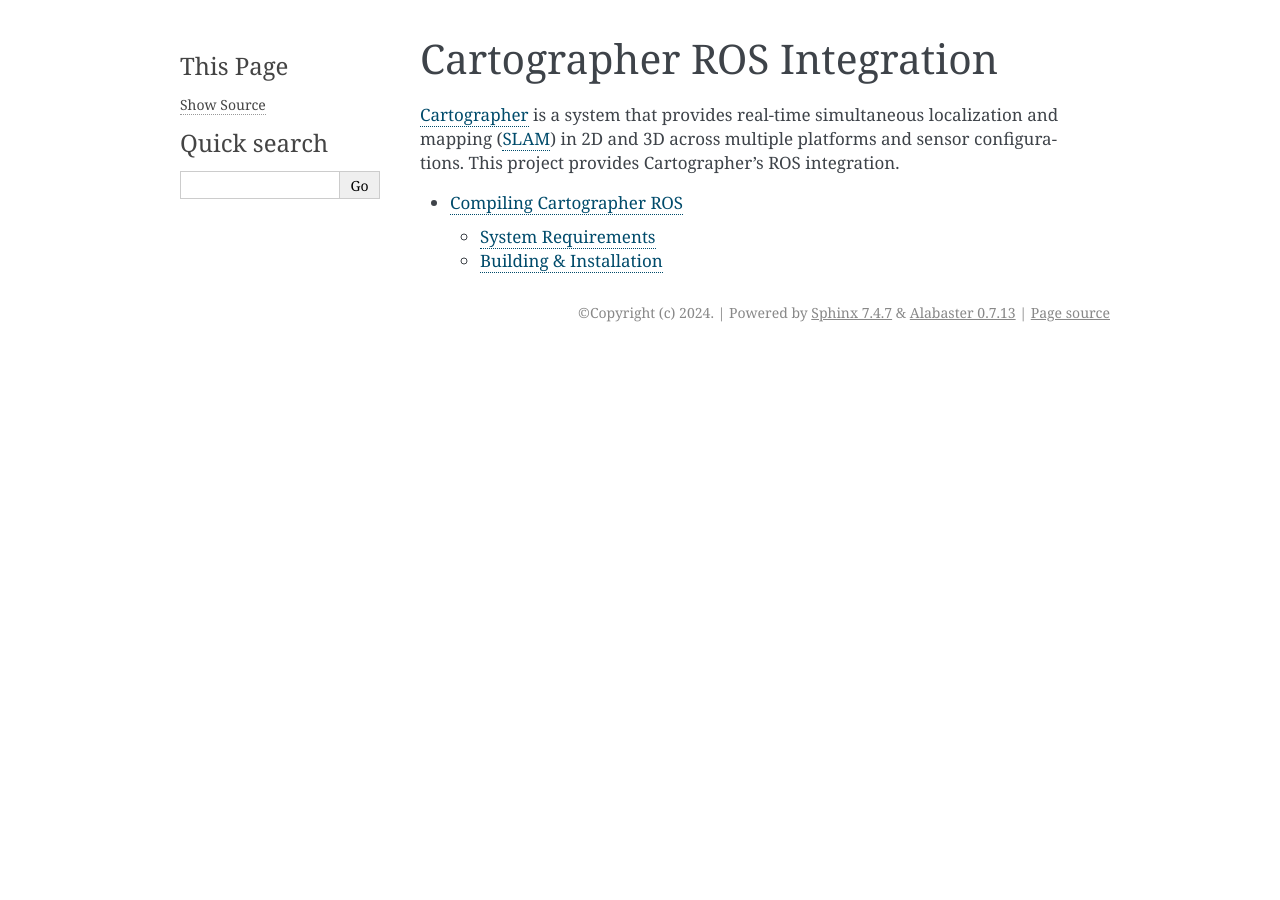
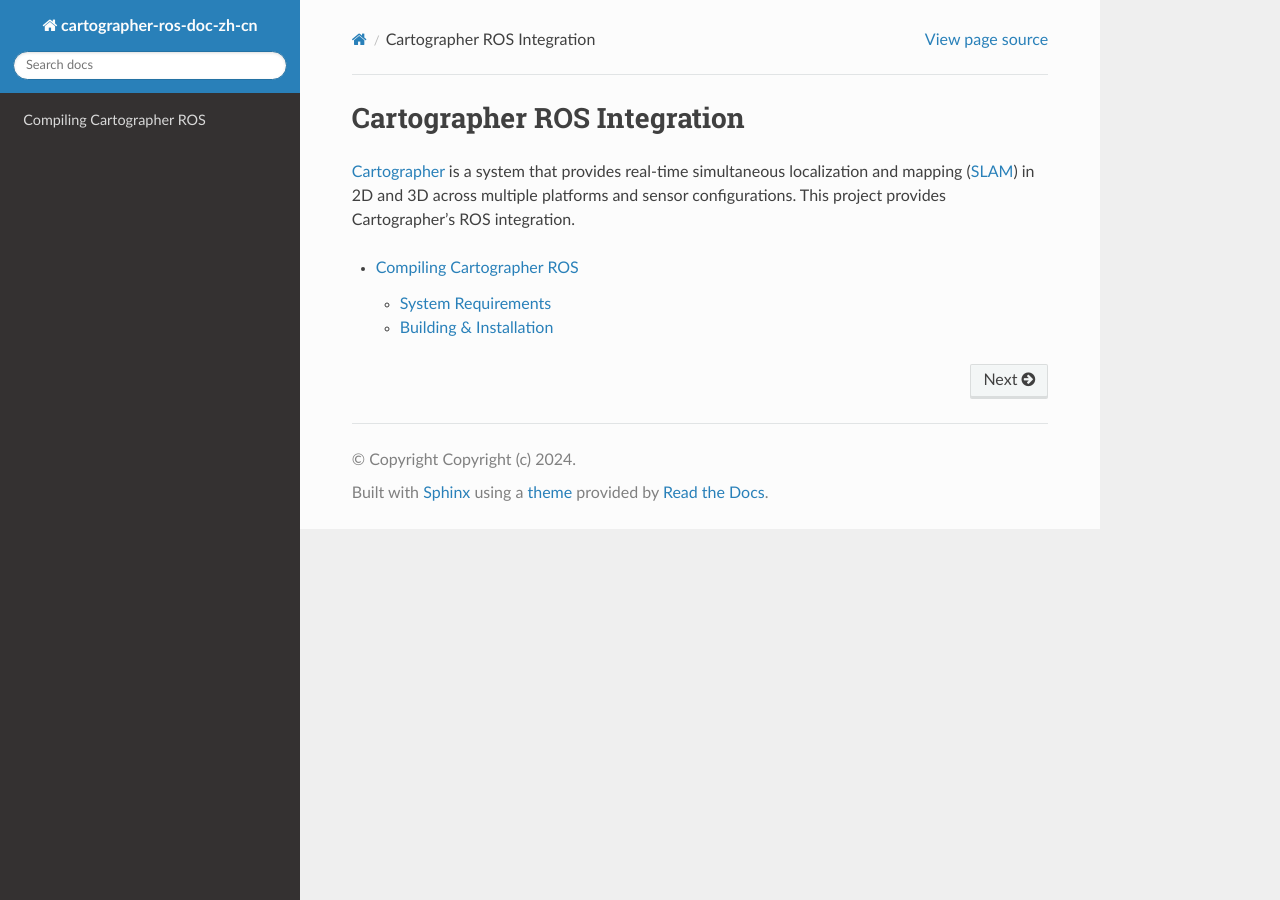
Before and after one commit to Tabbleman/cartographer-ros-doc-zh-cn, a Sphinx documentation site: the page built from docs/index.rst, in a window 1280 px wide. Built offline with Sphinx 7.4.7 and the Read the Docs theme 2.0.0, drawn with Linux system fonts in a browser that asks for light colours; pages that are not in the unit, such as notebooks, are missing from menus.

Commit message:
add requirement and update config.

```diff
--- a/docs/conf.py
+++ b/docs/conf.py
@@ -24,7 +24,7 @@
 
 # -- Options for HTML output -------------------------------------------------
 
-# html_theme = 'sphinx_rtd_theme'
+html_theme = 'sphinx_rtd_theme'
 html_static_path = ['_static']
 
 # -- Options for LaTeX output ------------------------------------------------
```
Also changed, not shown: docs/requirements.txt (added, +50 -0 lines), .readthedocs.yaml.
